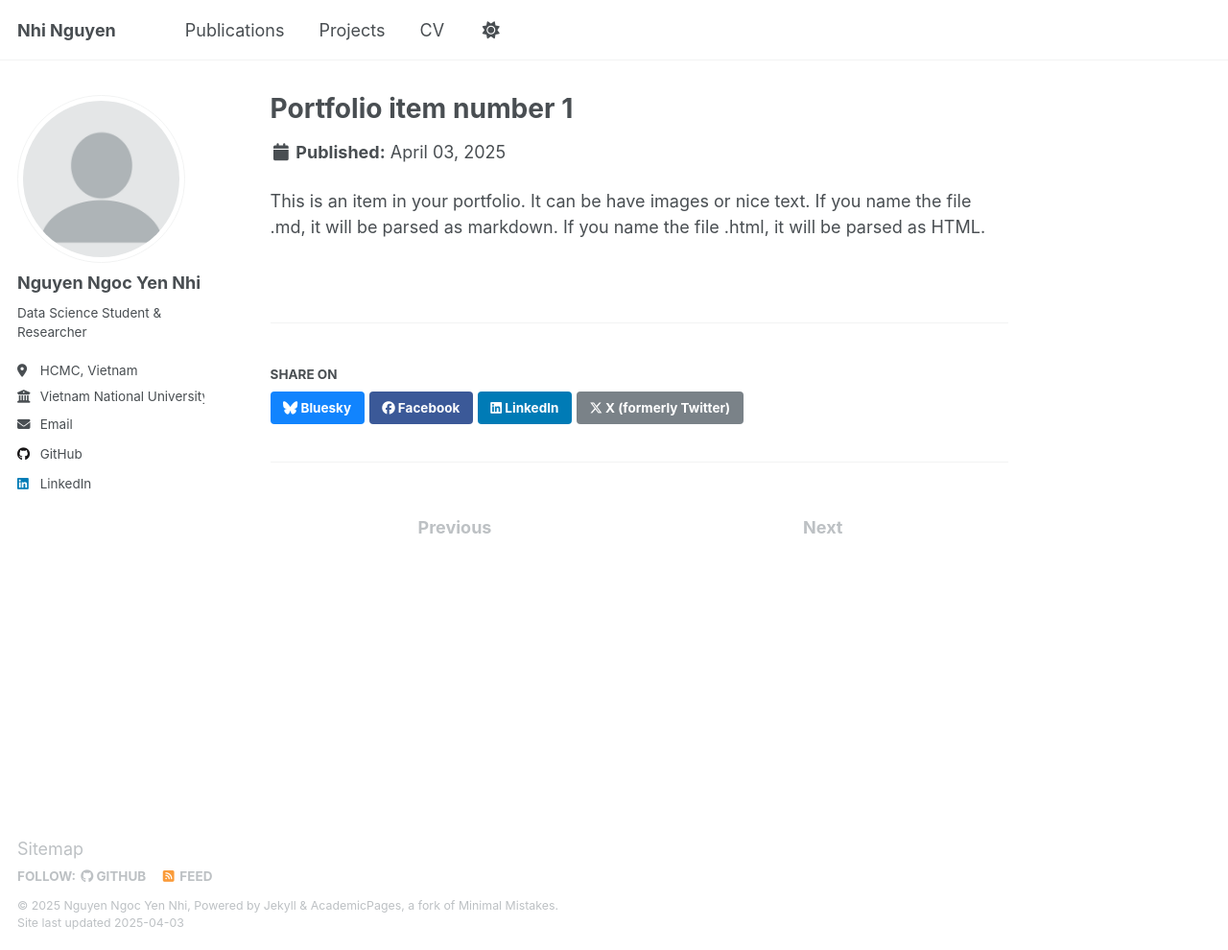
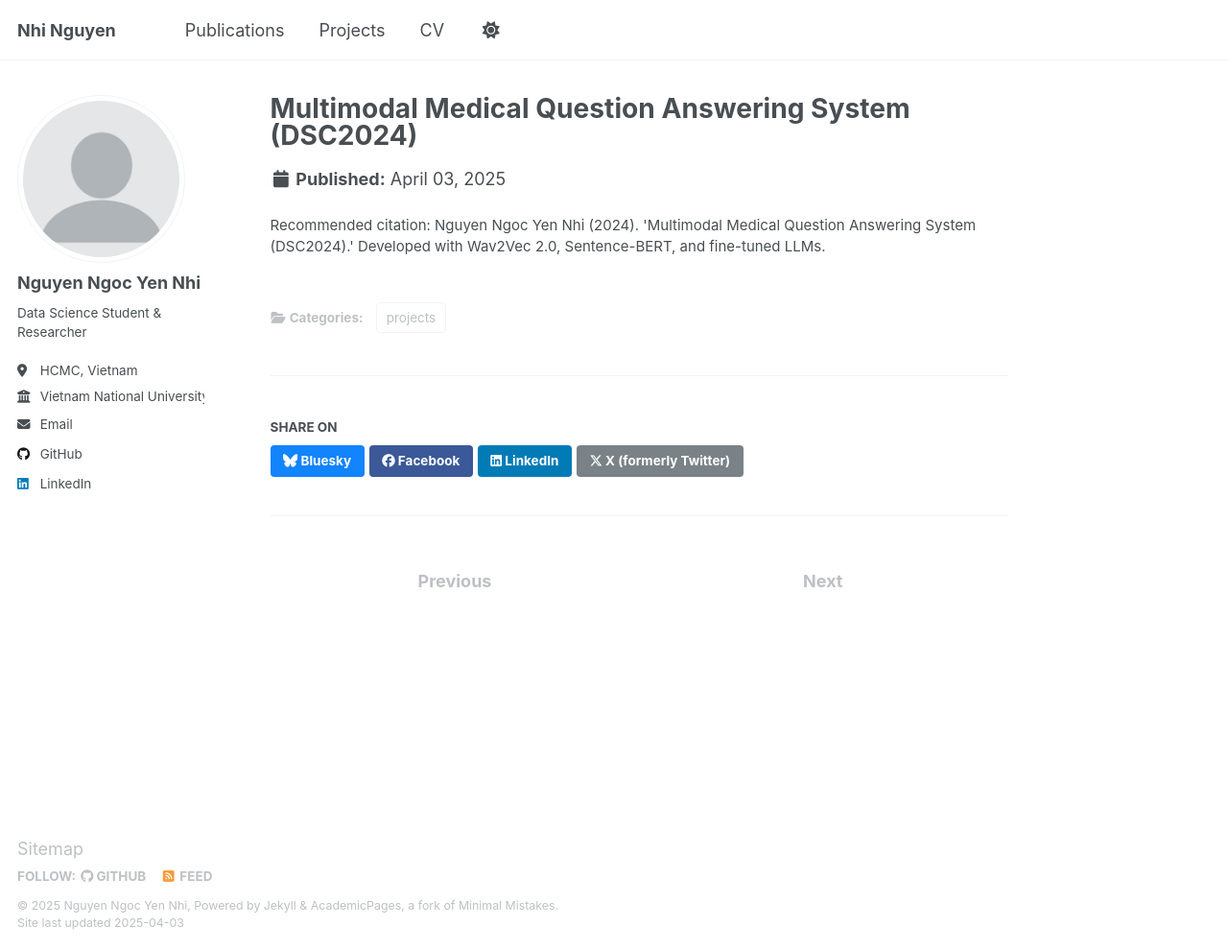
Before and after one commit to dalietnguyen342/dalietnguyen342.github.io, a Jekyll site: the page built from _portfolio/portfolio-1.md, in a window 1280 px wide and 990 px high. Shown: the whole window at 96% size. Built offline with Jekyll 4.4.1, drawn with Linux system fonts in a browser that asks for light colours.

Commit message:
Update portfolio-1.md

```diff
--- a/_portfolio/portfolio-1.md
+++ b/_portfolio/portfolio-1.md
@@ -1,7 +1,9 @@
 ---
-title: "Portfolio item number 1"
-excerpt: "Short description of portfolio item number 1<br/><img src='/images/500x300.png'>"
+title: "Multimodal Medical Question Answering System (DSC2024)"
 collection: portfolio
+category: projects
+excerpt: "Developed a comprehensive multimodal system integrating speech recognition, text generation, and text-to-speech conversion for medical question answering using advanced NLP models."
+technologies: "HuggingFace Transformers, Langchain, NLP, Speech Processing"
+projecturl: "https://github.com/UIT-HuyTanNhiPhuong/Blind-Doctor.git"
+citation: "Nguyen Ngoc Yen Nhi (2024). 'Multimodal Medical Question Answering System (DSC2024).' Developed with Wav2Vec 2.0, Sentence-BERT, and fine-tuned LLMs."
 ---
-
-This is an item in your portfolio. It can be have images or nice text. If you name the file .md, it will be parsed as markdown. If you name the file .html, it will be parsed as HTML.
```
